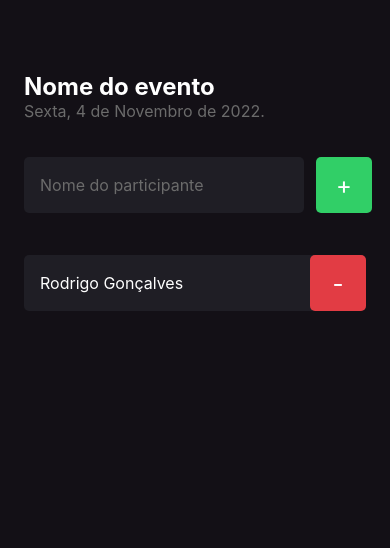
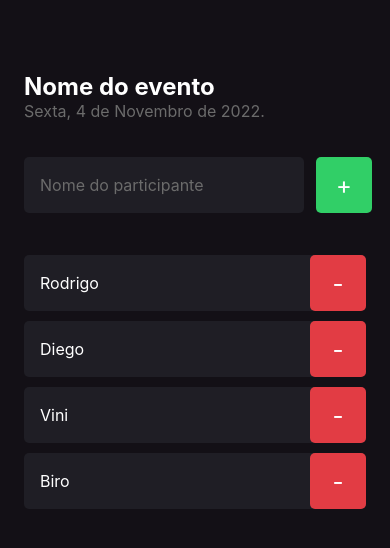
Before and after one commit to ColellaDev/EventList-Mobile, a React Native app: screen / in a window 390 px wide. Shown: the top 548 px of the page. Built offline with nearby package versions, Linux system fonts and the light colour scheme.

Commit message:
Implementando propriedade

```diff
--- a/src/screens/Components/Participant/index.tsx
+++ b/src/screens/Components/Participant/index.tsx
@@ -2,11 +2,15 @@
 
 import { styles } from "./styles";
 
-export function Participant() {
+type Props = {
+  name: string;
+}
+
+export function Participant({ name }: Props) {
   return (
     <View style={styles.container}>
       <Text style={styles.name}>
-        Rodrigo Gonçalves
+        {name}
       </Text>
 
       <TouchableOpacity style={styles.button}>
--- a/src/screens/Home/index.tsx
+++ b/src/screens/Home/index.tsx
@@ -34,7 +34,10 @@
         </TouchableOpacity>
       </View>
 
-      <Participant/>
+      <Participant name="Rodrigo" />
+      <Participant name="Diego" />
+      <Participant name="Vini" />
+      <Participant name="Biro" />
 
     </View>
   )
```
